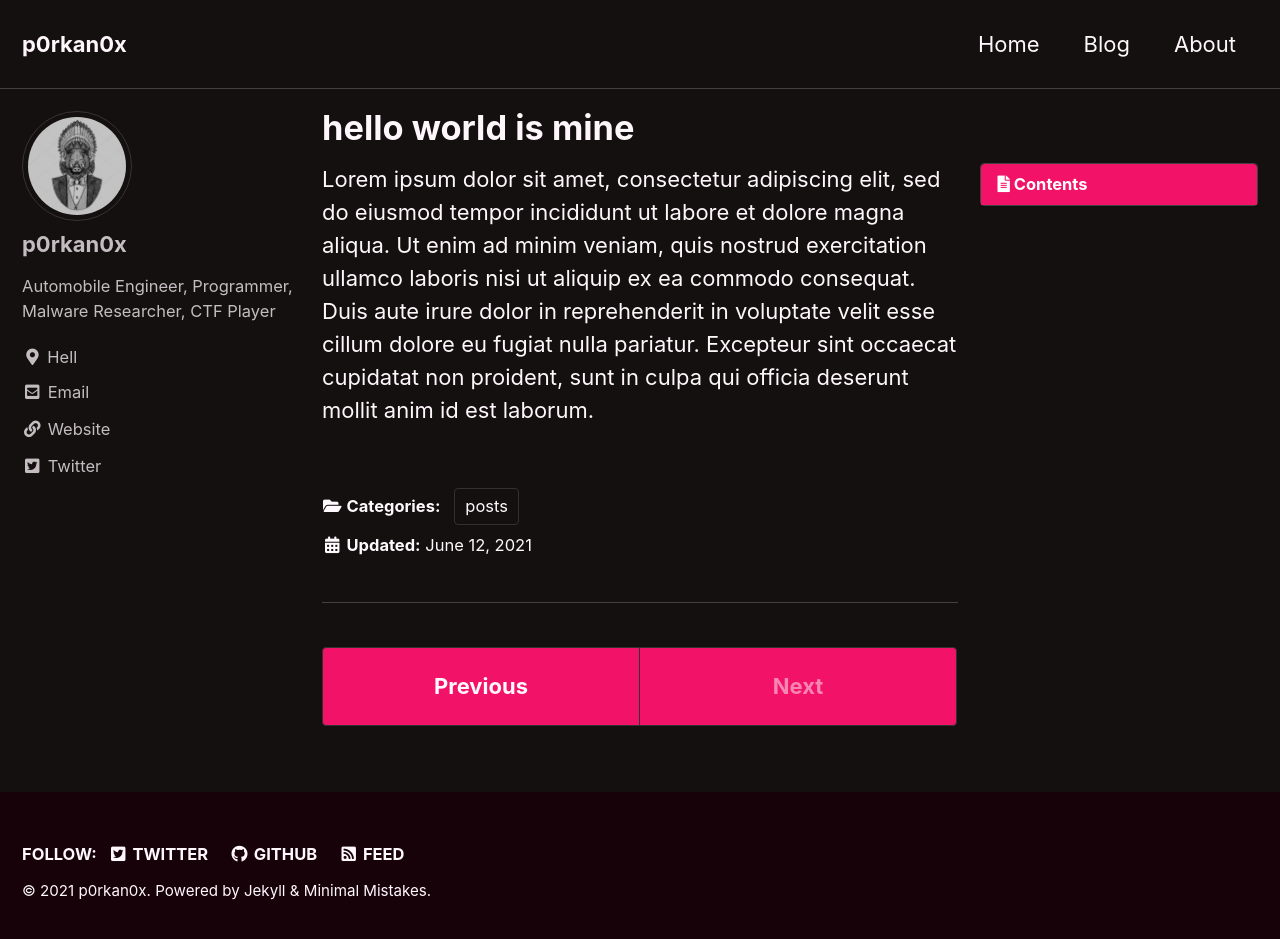
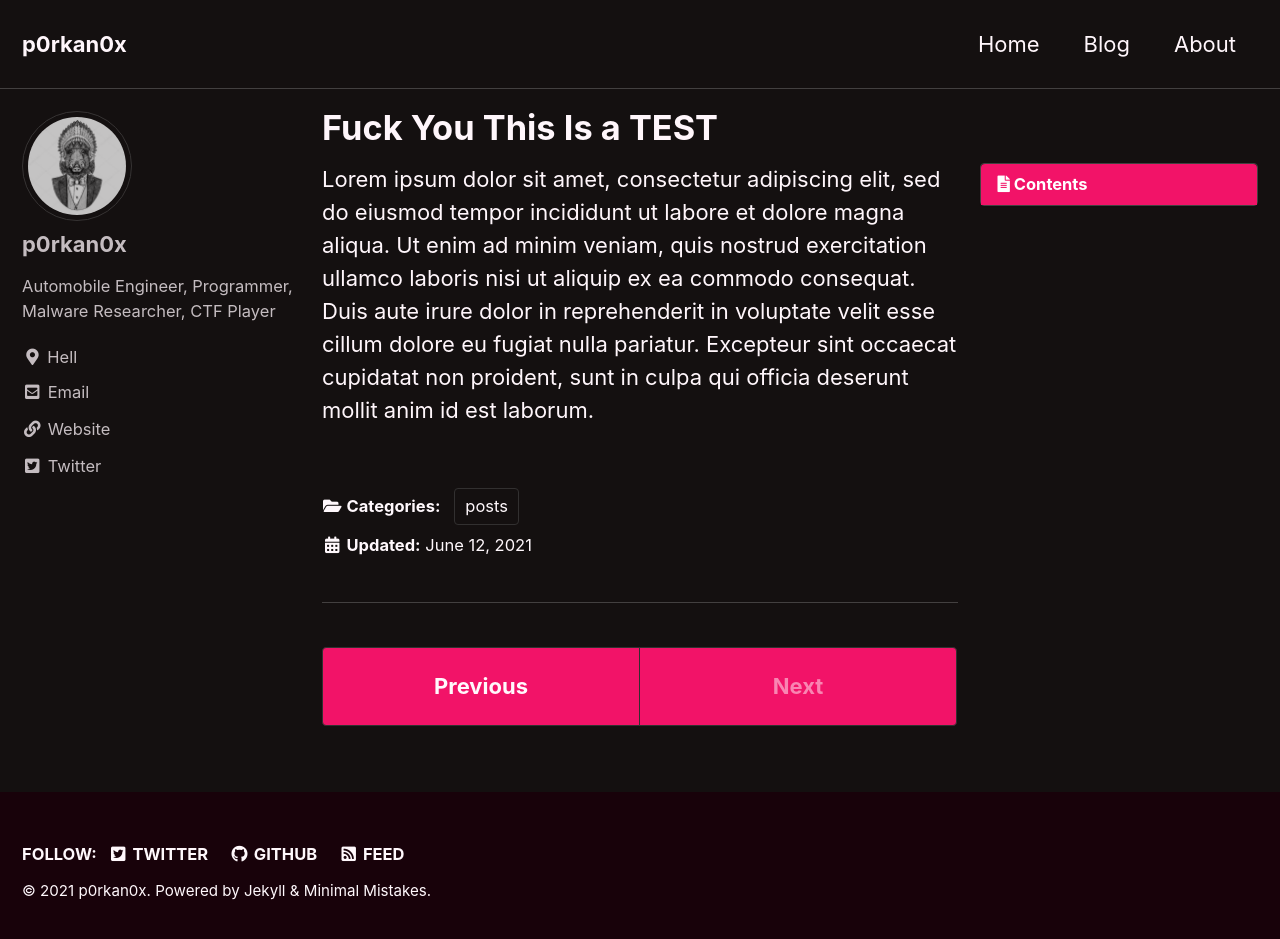
Before and after one commit to p0rkan0x/p0rkan0x.github.io, a Jekyll site: the page built from _posts/2021-06-12-hello.md, in a window 1280 px wide and 946 px high. Shown: the top 939 px of the window. Built offline with Jekyll 4.4.1, drawn with Linux system fonts in a browser that asks for light colours; cached includes are drawn as plain includes.

Commit message:
Update 2021-06-12-hello.md

```diff
--- a/_posts/2021-06-12-hello.md
+++ b/_posts/2021-06-12-hello.md
@@ -1,5 +1,5 @@
 ---
-title: "hello world is mine"
+title: "Fuck You This Is a TEST"
 category: posts
 date: 2021-06-12
 excerpt: "Lorem ipsum dolor sit amet, consectetur adipiscing elit, sed do eiusmod tempor incididunt ut labore et dolore magna aliqua. Ut enim ad minim veniam, quis nostrud exercitation ullamco laboris nisi ut aliquip ex ea commodo consequat. Duis aute irure dolor in reprehenderit in voluptate velit esse cillum dolore eu fugiat nulla pariatur. Excepteur sint occaecat cupidatat non proident, sunt in culpa qui officia deserunt mollit anim id est laborum."
```
